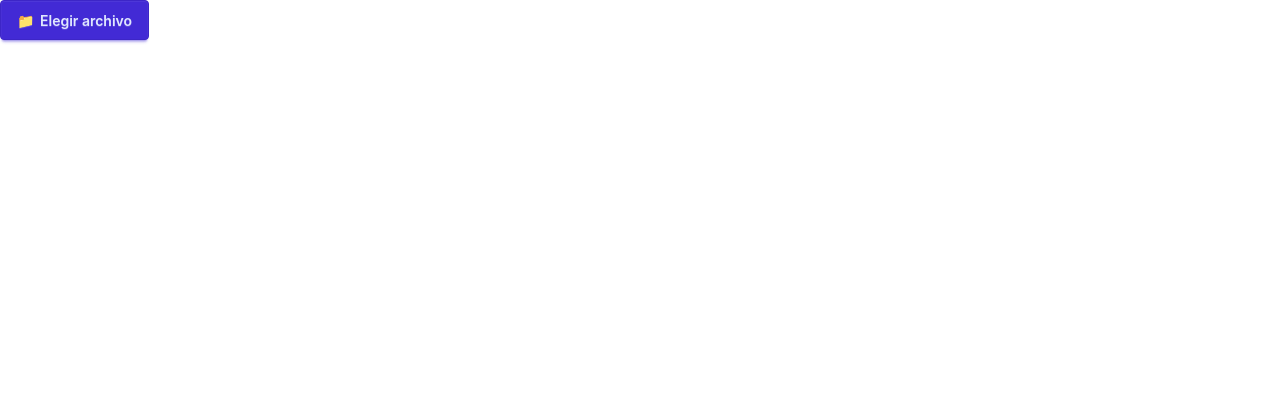
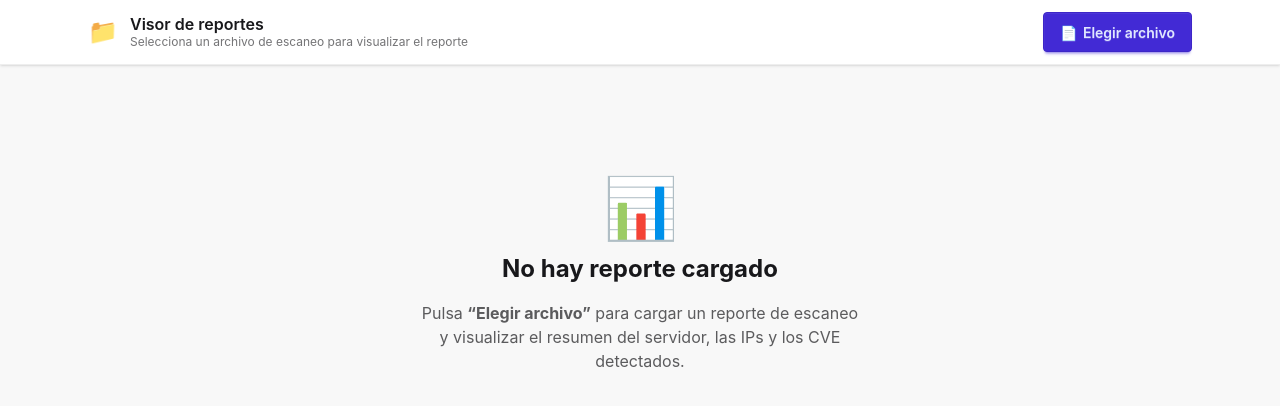
Before and after one commit to rubenor29/VulsManager, a React (Vite) app in the folder frontend/: page / in a window 1280 px wide. Shown: the top 406 px of the page. Built offline with nearby package versions, Linux system fonts and the light colour scheme.

Commit message:
feat(UI) Base estilos reporte vibecodeado

```diff
--- a/frontend/src/views/Report/ReportView.tsx
+++ b/frontend/src/views/Report/ReportView.tsx
@@ -5,31 +5,31 @@ import { IPsSummary } from "./IPsSummary";
 import { CveReport } from "./CvesReport";
 
 type ViewState =
-    { mode: "idle" } |
-    { mode: "path-not-found" } |
-    { mode: "loading" } |
-    { mode: "error-opening-dialog" } |
-    { mode: "error-parsing" } |
-    { mode: "file-found", filePath: string, result: ScanResult };
+    | { mode: "idle" }
+    | { mode: "path-not-found" }
+    | { mode: "loading" }
+    | { mode: "error-opening-dialog" }
+    | { mode: "error-parsing" }
+    | { mode: "file-found"; filePath: string; result: ScanResult };
 
 export function ReportView() {
     const [viewState, setViewState] = useState<ViewState>({ mode: "idle" });
 
     const selectFile = async () => {
         try {
-            const filePath = await window.__ryn.invoke("dialog.openFile", {
-                options: {
-                    title: "Selecciona un archivo"
-                }
-            }) as string | null;
+            const filePath = (await window.__ryn.invoke("dialog.openFile", {
+                options: { title: "Selecciona un archivo" },
+            })) as string | null;
 
             if (filePath === null) {
-                setViewState({ mode: "path-not-found" })
+                setViewState({ mode: "path-not-found" });
                 return;
             }
 
-            setViewState({ mode: "loading" })
-            const result = await window.__ryn.invoke("report.parseScan", { filePath }) as ScanResult | null;
+            setViewState({ mode: "loading" });
+            const result = (await window.__ryn.invoke("report.parseScan", {
+                filePath,
+            })) as ScanResult | null;
             if (result === null) {
                 setViewState({ mode: "error-parsing" });
                 return;
@@ -37,38 +37,130 @@ export function ReportView() {
 
             const filename = filePath.split(/[\\/]/).pop() as string;
             setViewState({ mode: "file-found", filePath: filename, result });
+        } catch (e) {
+            setViewState({ mode: "error-opening-dialog" });
+            console.error(e);
+        }
+    };
 
-        } catch (e) {
-            setViewState({ mode: "error-opening-dialog" })
-            console.error(e)
-        }
+    const isLoading = viewState.mode === "loading";
+    const buttonClass =
+        viewState.mode === "file-found"
+            ? "btn btn-outline btn-primary"
+            : "btn btn-primary";
 
+    return (
+        <div className="report-view min-h-screen bg-base-200 flex flex-col">
+            <header className="report-toolbar sticky top-0 z-20 bg-base-100 border-b border-base-300 shadow-sm print:hidden">
+                <div className="max-w-6xl mx-auto flex items-center justify-between gap-4 px-6 py-3">
+                    <div className="flex items-center gap-3 min-w-0">
+                        <span className="text-2xl" aria-hidden="true">📁</span>
+                        <div className="min-w-0">
+                            <h1 className="text-base font-semibold leading-tight">
+                                Visor de reportes
+                            </h1>
+                            <p className="text-xs text-base-content/60 truncate">
+                                Selecciona un archivo de escaneo para visualizar el reporte
+                            </p>
+                        </div>
+                    </div>
 
-    }
-
-    return (<>
-        <section>
-            <button className="btn btn-primary" onClick={selectFile}>
-                <span aria-hidden="true">📁</span>
+                    <button
+                        type="button"
+                        className={buttonClass}
+                        onClick={selectFile}
+                        aria-busy={isLoading}
+                    >
+                        {isLoading ? (
+                            <span className="loading loading-spinner loading-sm" />
+                        ) : (
+                            <span aria-hidden="true">📄</span>
+                        )}
+                        <span className="max-w-[16rem] truncate">
                             {viewState.mode === "idle" && "Elegir archivo"}
                             {viewState.mode === "path-not-found" && "No se pudo seleccionar archivo"}
                             {viewState.mode === "error-parsing" && "Archivo inválido"}
+                            {viewState.mode === "error-opening-dialog" && "Reintentar"}
+                            {viewState.mode === "loading" && "Cargando…"}
                             {viewState.mode === "file-found" && viewState.filePath}
+                        </span>
                     </button>
+                </div>
+            </header>
+
+            <main className="report-content flex-1 max-w-6xl w-full mx-auto px-6 py-8">
+                {viewState.mode === "idle" && (
+                    <div className="hero py-16 print:hidden">
+                        <div className="hero-content text-center">
+                            <div className="max-w-md">
+                                <div className="text-6xl mb-4" aria-hidden="true">📊</div>
+                                <h2 className="text-2xl font-bold">No hay reporte cargado</h2>
+                                <p className="py-4 text-base-content/70">
+                                    Pulsa <strong>“Elegir archivo”</strong> para cargar un reporte
+                                    de escaneo y visualizar el resumen del servidor, las IPs y los
+                                    CVE detectados.
+                                </p>
+                            </div>
+                        </div>
+                    </div>
+                )}
+
+                {viewState.mode === "error-opening-dialog" && (
+                    <div role="alert" className="alert alert-error print:hidden">
+                        <span>Error inesperado al abrir el archivo. Intenta nuevamente.</span>
+                    </div>
+                )}
+
+                {viewState.mode === "path-not-found" && (
+                    <div role="alert" className="alert alert-warning print:hidden">
+                        <span>No se seleccionó ningún archivo.</span>
+                    </div>
+                )}
+
+                {viewState.mode === "error-parsing" && (
+                    <div role="alert" className="alert alert-error print:hidden">
+                        <span>El archivo seleccionado no tiene un formato válido.</span>
+                    </div>
+                )}
+
+                {isLoading && (
+                    <div
+                        className="flex flex-col items-center justify-center gap-4 py-24"
+                        aria-live="polite"
+                    >
+                        <span className="loading loading-spinner loading-xl text-primary" />
+                        <span className="text-sm text-base-content/60">
+                            Procesando archivo…
+                        </span>
+                    </div>
+                )}
+
+                {viewState.mode === "file-found" && (
+                    <article className="report-article space-y-8 print:space-y-6">
+                        <header className="report-article-header">
+                            <div className="flex items-center gap-2 flex-wrap">
+                                <span className="badge badge-primary badge-sm">Reporte</span>
+                                <span className="text-xs text-base-content/60 font-mono break-all">
+                                    {viewState.filePath}
+                                </span>
+                            </div>
+                            <h1 className="text-3xl font-bold mt-2 break-words">
+                                Servidor: {viewState.result.serverName}
+                            </h1>
+                        </header>
+
+                        <section aria-label="Resumen del sistema operativo">
+                            <OSSummary result={viewState.result} />
                         </section>
-        <article>
-            {viewState.mode === "error-opening-dialog" && <span>Error inesperado</span>}
-            {viewState.mode === "loading" && <span className="loading loading-spinner loading-xl"></span>}
-            {
-                viewState.mode === "file-found" && (
-                    <>
-                        <h1 className="text-xl bold">{`Servidor: ${viewState.result.serverName}`}</h1>
-                        <OSSummary result={viewState.result} />
+                        <section aria-label="Resumen de direcciones IP">
                             <IPsSummary result={viewState.result} />
+                        </section>
+                        <section aria-label="Reporte de CVE">
                             <CveReport scannedCves={viewState.result.scannedCves} />
-                    </>
+                        </section>
+                    </article>
                 )}
-        </article>
-
-    </>)
+            </main>
+        </div>
+    );
 }
```
Lines whose indentation alone changed are shown as unchanged.
